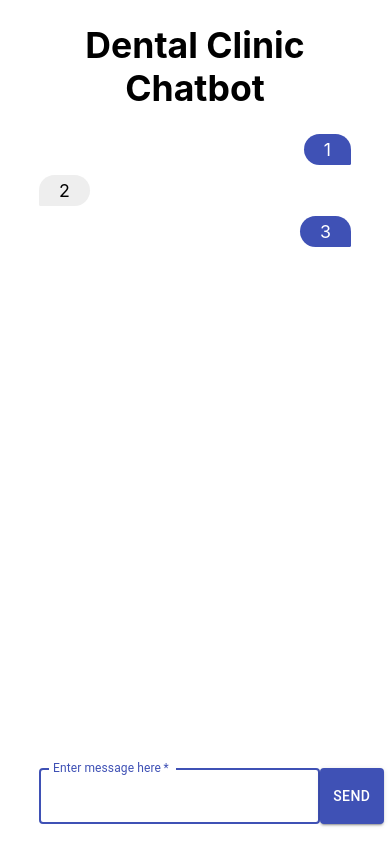
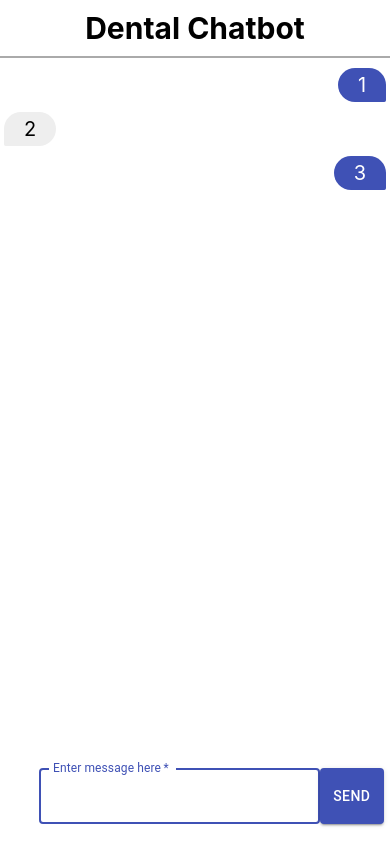
Before and after one commit to yifaneye/dental-clinic-chatbot-frontend, a React (Create React App) app: page / in a window 390 px wide. Built offline with nearby package versions, Linux system fonts and the light colour scheme.

Commit message:
make page more responsive

```diff
--- a/src/App.css
+++ b/src/App.css
@@ -1,17 +1,15 @@
 .App {
   text-align: center;
-  background-color: #eee;
+  background-color: #aaa;
 }
 
-.App-logo {
-  height: 40vmin;
-  pointer-events: none;
-}
-
-@media (prefers-reduced-motion: no-preference) {
-  .App-logo {
-    animation: App-logo-spin infinite 20s linear;
-  }
+.title {
+  width: 100%;
+  font-size: 30px;
+  font-weight: bold;
+  padding: 10px;
+  margin-bottom: 10px;
+  border-bottom: 2px solid #aaa;
 }
 
 .App-header {
@@ -24,8 +22,8 @@
   flex-direction: column;
   align-items: center;
   justify-content: start;
-  font-size: calc(10px + 2vmin);
-  padding: 0 10%;
+  font-size: 20px;
+  padding: 0 1%;
 }
 
 .App-link {
--- a/src/App.js
+++ b/src/App.js
@@ -28,7 +28,7 @@ const useStyles = makeStyles(() => ({
   },
   messagesContainer: {
     width: '100%',
-    maxHeight: 'calc(80vh - 150px)',
+    maxHeight: 'calc(100vh - 200px)',
     overflowX: 'hidden',
     overflowY: 'auto',
   },
@@ -122,7 +122,9 @@ function App() {
   return (
     <div className="App">
       <header className="App-header">
-        <h1>Dental Clinic Chatbot</h1>
+        <div className="title">
+          <div>Dental Chatbot</div>
+        </div>
         <div className={classes.messagesContainer}>
           <div className={classes.messagesWrapper}>
             {messages.map((item, index) => (
```
